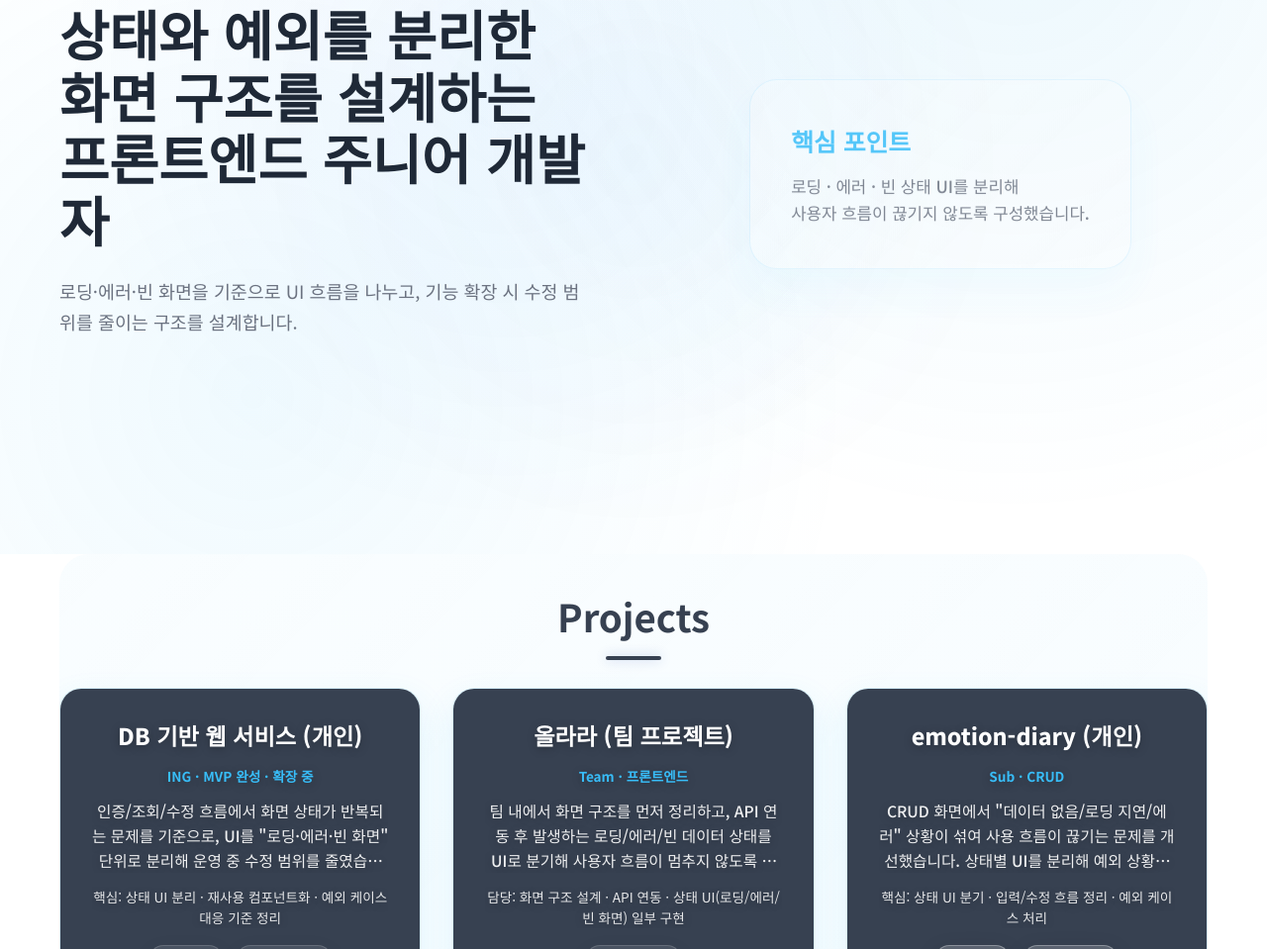
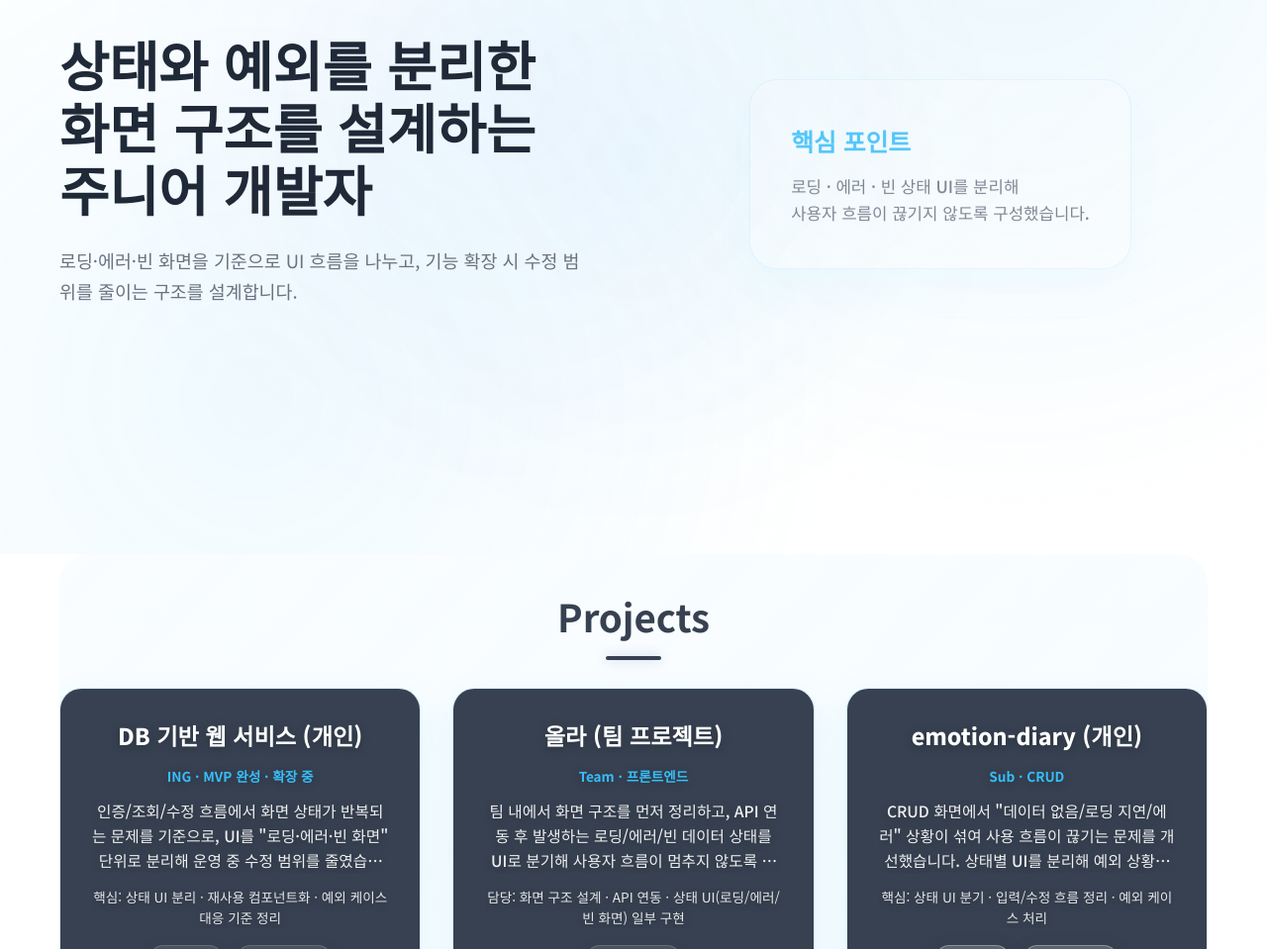
Before and after one commit to BAEEUNJi97/my_portfolio_practice, a plain HTML site: page index.html in a window 1280 px wide. Shown: the part 240-1199 px from the top of the page at 99% size. Drawn offline with Linux system fonts and the light colour scheme.

Commit message:
헤드수정

```diff
--- a/index.html
+++ b/index.html
@@ -103,7 +103,7 @@
             <h1 class="hero-title">
               <span class="highlight">상태와 예외를 분리한</span><br />
               화면 구조를 설계하는<br />
-              <span class="highlight">프론트엔드 주니어 개발자</span>
+              <span class="highlight">주니어 개발자</span>
             </h1>
 
             <p class="hero-description">
@@ -174,7 +174,7 @@
             <article class="project-card" role="listitem">
               <div class="project-image">
                 <div class="project-overlay">
-                  <h3>올라라 (팀 프로젝트)</h3>
+                  <h3>올라 (팀 프로젝트)</h3>
                   <p class="project-period">Team · 프론트엔드</p>
 
                   <p>
```
